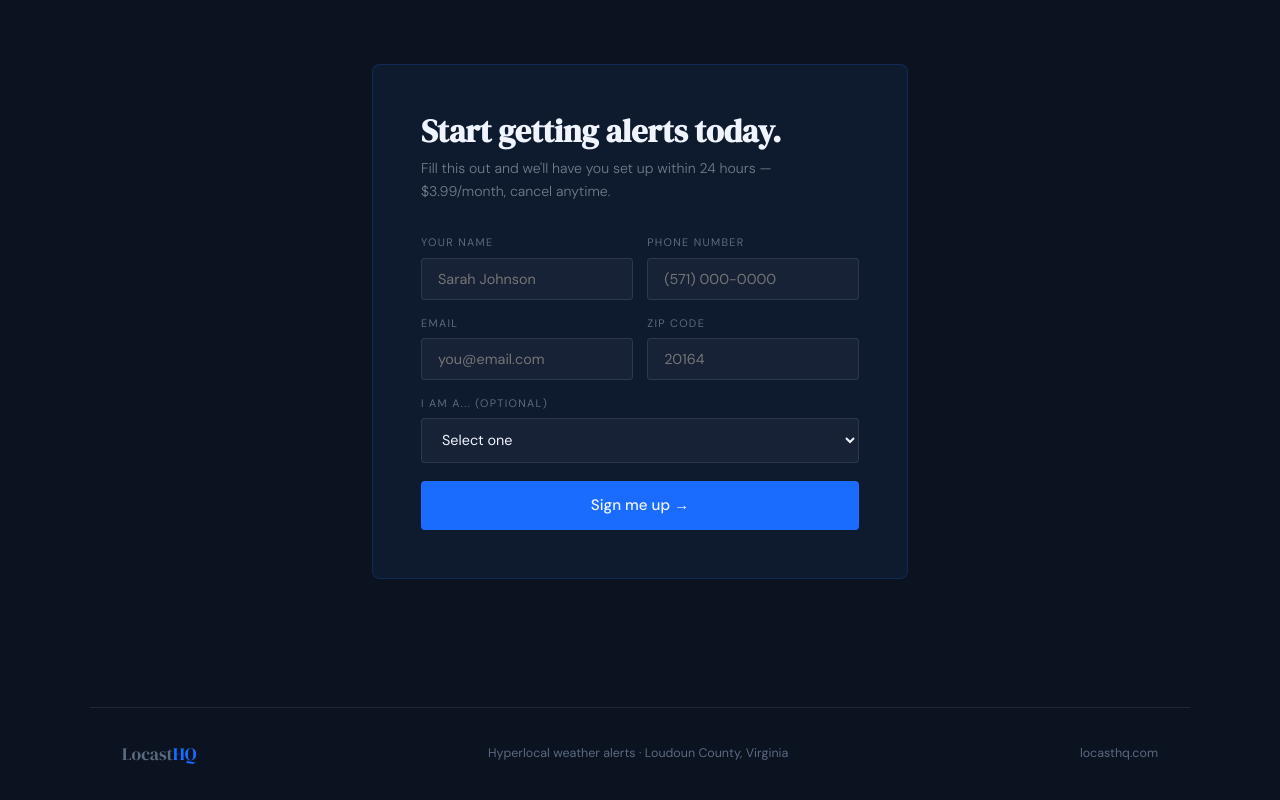
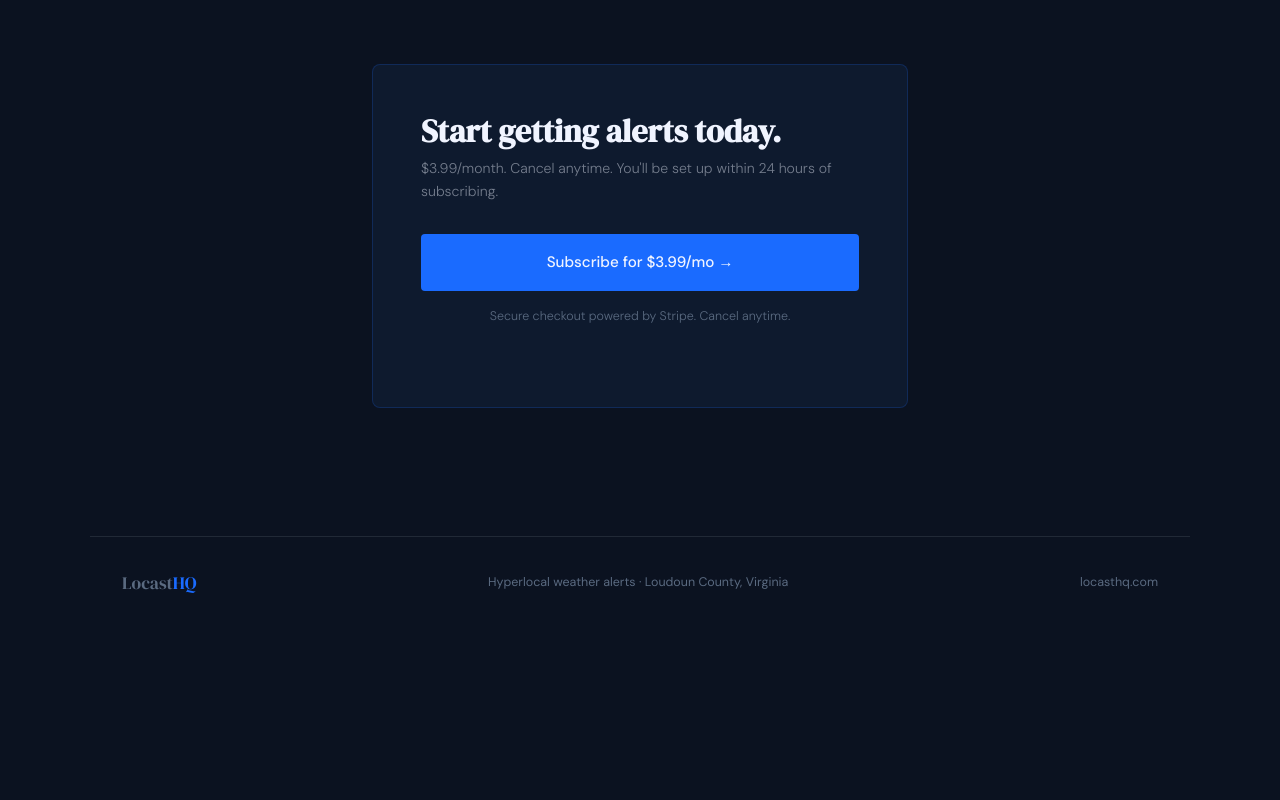
Before and after one commit to liamdpotter6/locasthq, a plain HTML site: page index.html in a window 1280 px wide. Shown: the part 3708-4508 px from the top of the page. After the commit the page ends 4337 px from the top, so only its background shows below. Drawn offline with Linux system fonts and the light colour scheme.

Commit message:
index.html

```diff
--- a/index.html
+++ b/index.html
@@ -238,7 +238,7 @@ footer p{font-size:0.78rem;color:var(--gray)}
     <a href="#trust">About</a>
     <a href="#get-started">Get alerts</a>
   </div>
-  <a href="#get-started" class="nav-cta">Get alerts →</a>
+  <a href="https://buy.stripe.com/6oUdRbadufuDfKC3gsbQY00" target="_blank" class="nav-cta">Get alerts →</a>
 </nav>
 
 <div class="hero">
@@ -246,7 +246,7 @@ footer p{font-size:0.78rem;color:var(--gray)}
   <h1>Weather that's <em>actually</em> local.</h1>
   <p class="hero-sub">LocastHQ sends you hyperlocal weather alerts year-round — school closure predictions in winter, tornado and severe thunderstorm probabilities in spring, heat and flood alerts in summer. Straight to your phone, explained in plain English, by someone who actually knows this area.</p>
   <div class="hero-actions">
-    <a href="#get-started" class="btn-primary">Get alerts for $3.99/mo →</a>
+    <a href="https://buy.stripe.com/6oUdRbadufuDfKC3gsbQY00" target="_blank" class="btn-primary">Get alerts for $3.99/mo →</a>
     <a href="#how" class="btn-secondary">See how it works</a>
   </div>
   <div class="stats">
@@ -286,7 +286,7 @@ footer p{font-size:0.78rem;color:var(--gray)}
       <li>Direct SMS — no app, no notification buried in your feed</li>
       <li>Cancel anytime, no commitment</li>
     </ul>
-    <a href="#get-started" class="btn-primary">Get started for $3.99/mo →</a>
+    <a href="https://buy.stripe.com/6oUdRbadufuDfKC3gsbQY00" target="_blank" class="btn-primary">Get started for $3.99/mo →</a>
     <p class="plan-note">Cancel anytime. No contracts, no hidden fees.</p>
   </div>
 </div>
@@ -355,39 +355,9 @@ footer p{font-size:0.78rem;color:var(--gray)}
 <div class="form-section" id="get-started">
   <div class="form-inner">
     <h2>Start getting alerts today.</h2>
-    <p>Fill this out and we'll have you set up within 24 hours — $3.99/month, cancel anytime.</p>
-    <form id="lead-form">
-      <div class="form-grid">
-        <div class="form-group">
-          <label>Your name</label>
-          <input type="text" placeholder="Sarah Johnson" required>
-        </div>
-        <div class="form-group">
-          <label>Phone number</label>
-          <input type="tel" placeholder="(571) 000-0000" required>
-        </div>
-        <div class="form-group">
-          <label>Email</label>
-          <input type="email" placeholder="you@email.com" required>
-        </div>
-        <div class="form-group">
-          <label>Zip code</label>
-          <input type="text" placeholder="20164" required>
-        </div>
-        <div class="form-group full">
-          <label>I am a... (optional)</label>
-          <select>
-            <option value="">Select one</option>
-            <option>Parent / guardian</option>
-            <option>Teacher / school staff</option>
-            <option>Student</option>
-            <option>Other Loudoun County resident</option>
-          </select>
-        </div>
-        <button type="submit" class="submit-btn">Sign me up →</button>
-      </div>
-    </form>
-    <div class="success" id="success-msg">✓ You're in. We'll have you set up within 24 hours — check your phone.</div>
+    <p>$3.99/month. Cancel anytime. You'll be set up within 24 hours of subscribing.</p>
+    <a href="https://buy.stripe.com/6oUdRbadufuDfKC3gsbQY00" target="_blank" class="submit-btn" style="display:block;text-align:center;text-decoration:none;padding:1rem;margin-top:1rem;">Subscribe for $3.99/mo →</a>
+    <p style="font-size:0.78rem;color:var(--gray);margin-top:1rem;text-align:center;">Secure checkout powered by Stripe. Cancel anytime.</p>
   </div>
 </div>
 
```
